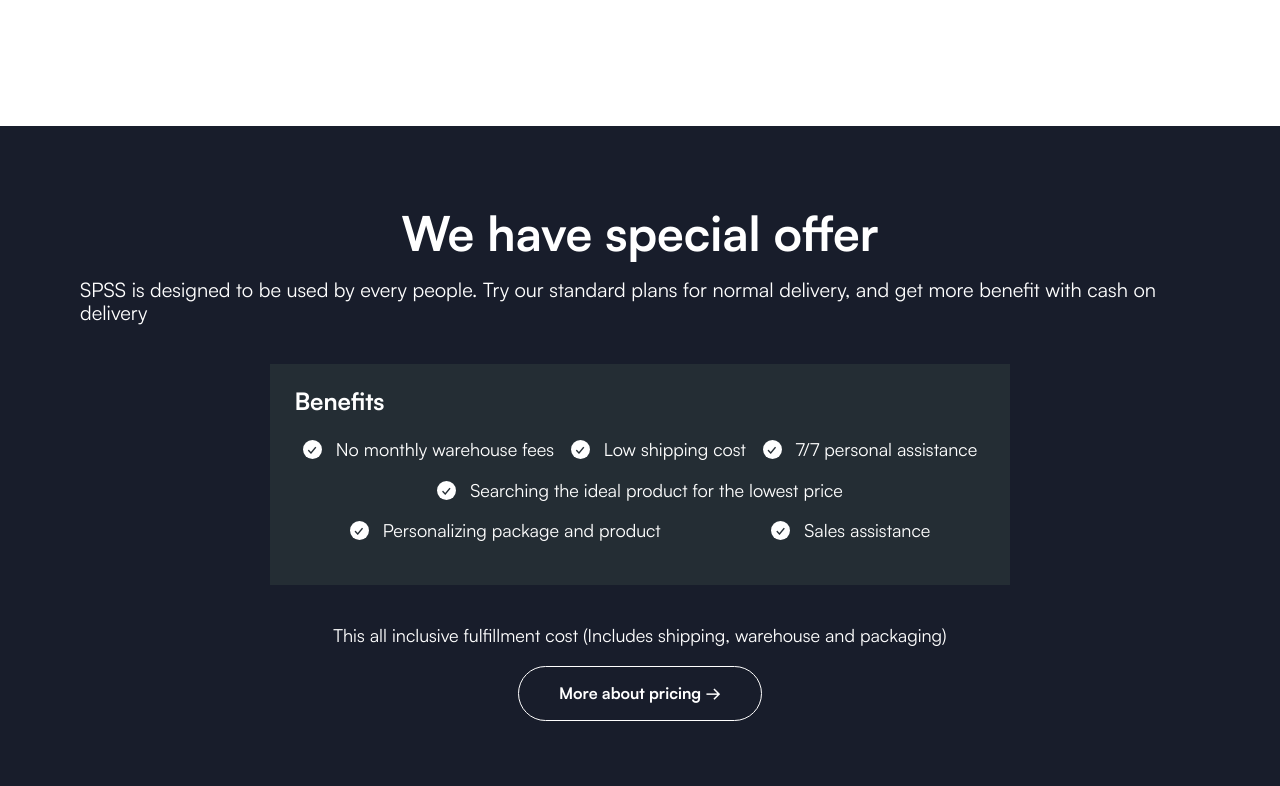
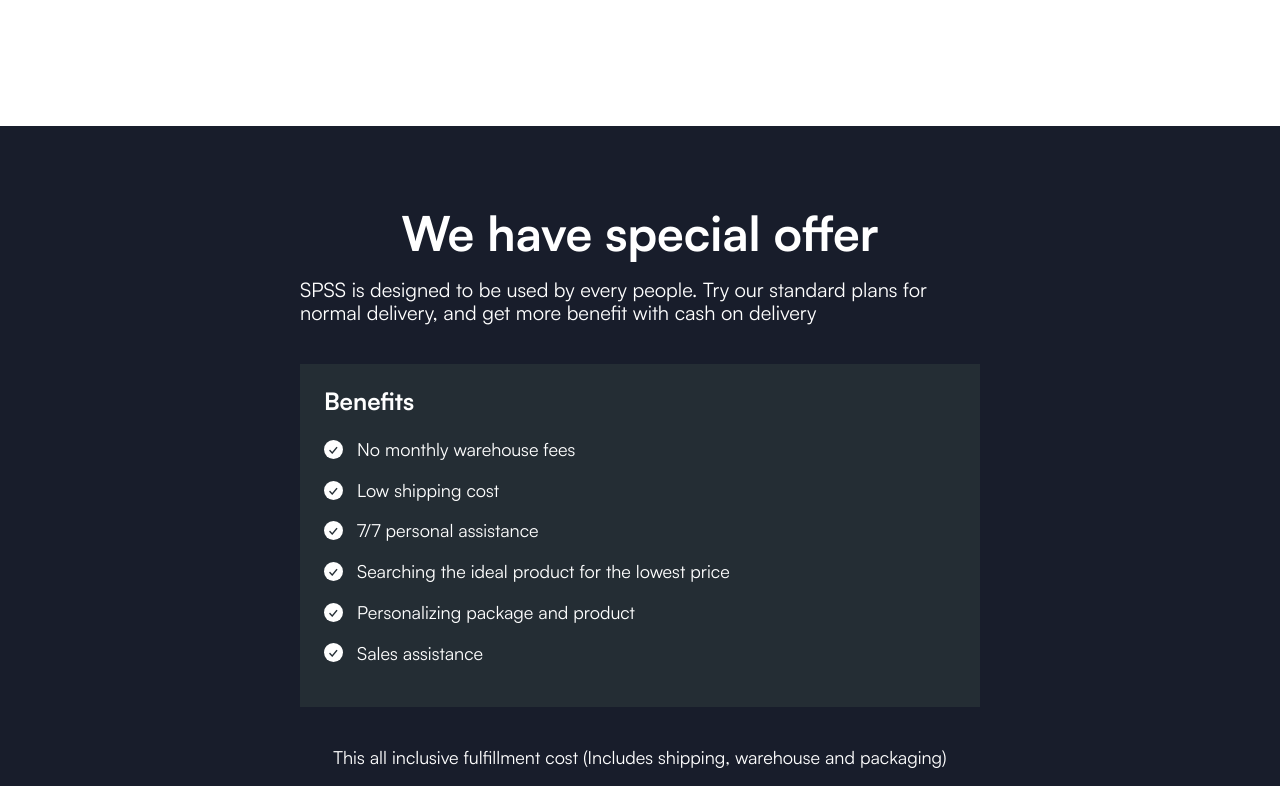
Before and after one commit to Vergilius88/sps, a React (Create React App) app: page / in a window 1280 px wide. Shown: the part 2400-3186 px from the top of the page. Built offline with nearby package versions, Linux system fonts and the light colour scheme.

Commit message:
fix styles in benefits

```diff
--- a/src/components/specialOffer/specialOfferBenefits/specialOfferBenefitsStyles.scss
+++ b/src/components/specialOffer/specialOfferBenefits/specialOfferBenefitsStyles.scss
@@ -1,8 +1,9 @@
 .specialOfferAdvantages {
     background-color: #242D34;
     padding: 2.4rem;
-    max-width: 66%;
+    // max-width: 66%;
     margin-bottom: 4rem;
+    width: 100%;
 
     h3 {
         margin-bottom: 2.4rem;
@@ -12,16 +13,21 @@
 
     ul {
         display: flex;
-        // flex-direction: column;
+        flex-direction: column;
         justify-content: space-around;
+        // align-self: flex-start;
         flex-wrap: wrap;
+        width: 100%;
+        // height: 15rem;
     }
 
     li {
         display: flex;
         align-items: center;
         margin-bottom: 2rem;
-
+        margin-right: 2rem;
+        page-break-inside: avoid;
+        break-inside: avoid;
         p {
             font-size: 1.8rem;
         }
--- a/src/components/specialOffer/specialOfferStyles.scss
+++ b/src/components/specialOffer/specialOfferStyles.scss
@@ -2,7 +2,7 @@
     display: flex;
     flex-direction: column;
     align-items: center;
-    padding: 8rem;
+    padding: 8rem 30rem;
     // background: linear-gradient(244.62deg, #181D2B -16.18%, rgba(28, 40, 45, 0.8) 107.55%);
     background-color: #181D2B;
     color: #ffffff;
```
